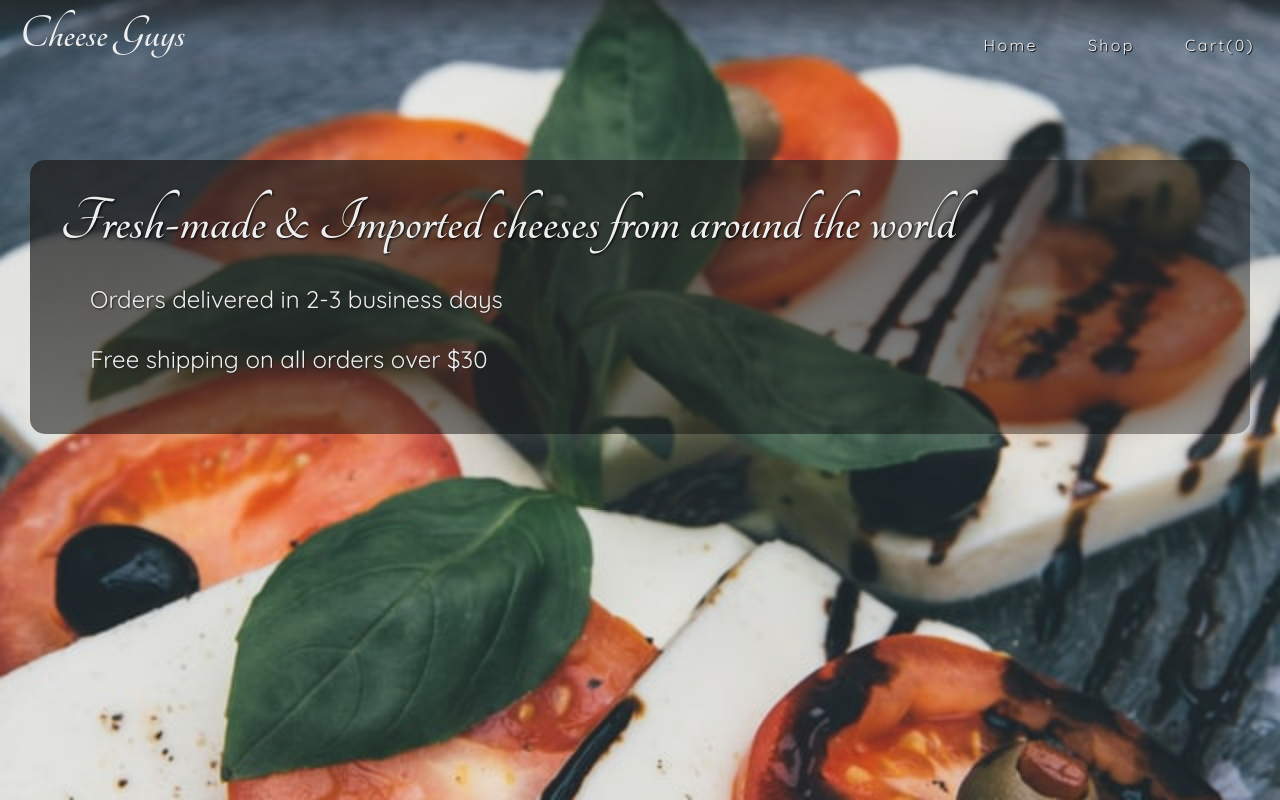
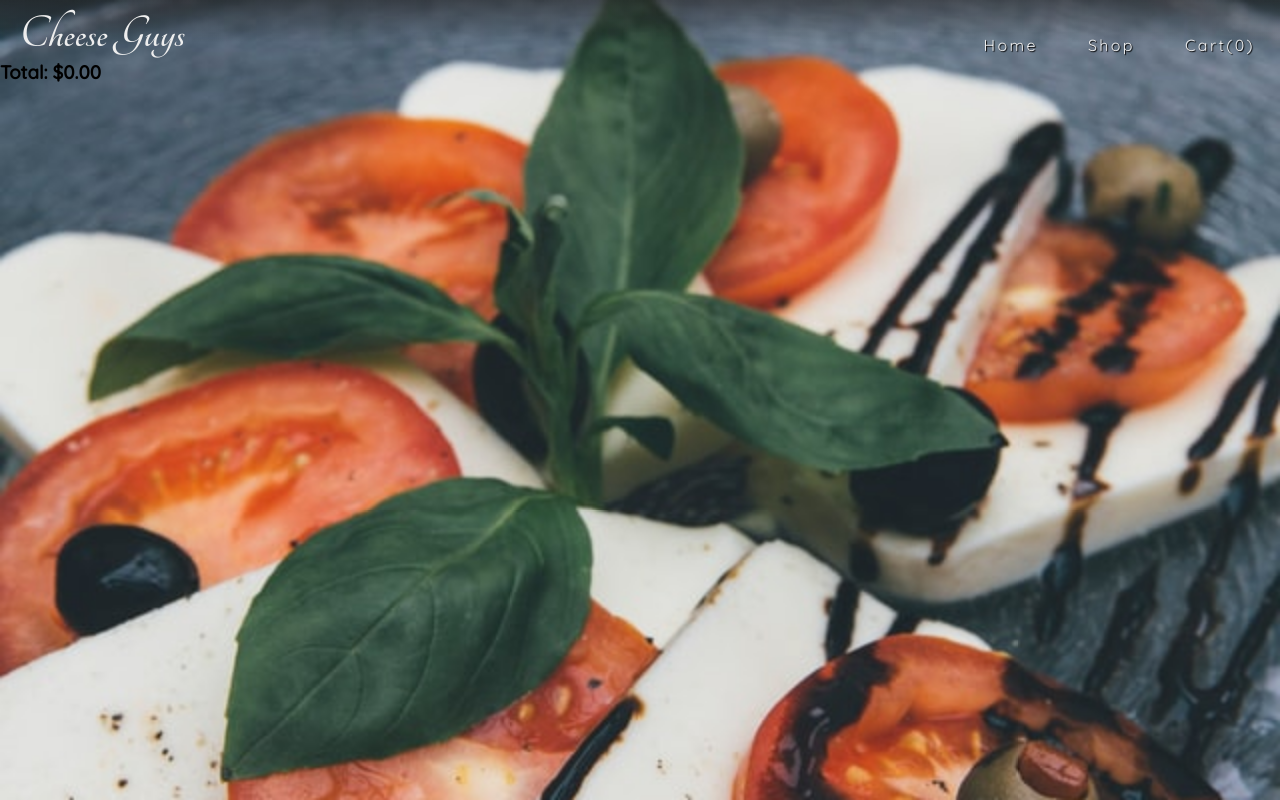
Before and after one commit to nsars19/shopping-cart, a React (Create React App) app: page /#/cart in a window 1280 px wide. Built offline with nearby package versions, Linux system fonts and the light colour scheme.

Commit message:
remove cartItems component, use Cart component instead
initially Cart only served to link to CartItems. This was redundant, and Cart was made the new endpoint.

```diff
--- a/src/App.js
+++ b/src/App.js
@@ -3,7 +3,7 @@ import { Switch, Route } from "react-router-dom";
 import Navbar from "./components/Navbar";
 import Homepage from "./components/Homepage";
 import Shop from "./components/Shop";
-import CartItems from "./components/CartItems";
+import Cart from "./components/Cart";
 import ItemDetail from "./components/ItemDetail";
 
 function App() {
@@ -30,8 +30,8 @@ function App() {
             return <ItemDetail {...props} cart={cart} handleClick={addToCart} />;
           }}
         />
-        <Route path="/cartitems" render={() => {
-          return <CartItems cart={cart} />
+        <Route path="/cart" render={() => {
+          return <Cart cart={cart} />
         }} />
         <Route path="/" component={Homepage} />
       </Switch>
--- a/src/components/Cart.js
+++ b/src/components/Cart.js
@@ -1,12 +1,26 @@
 import React, { useState } from "react";
 import { Link } from "react-router-dom";
+import uniqid from "uniqid";
 
 const Cart = (props) => {
   return (
-  <Link to={{
-    pathname: "/cartitems",
-    state: props.cart,
-  }}>Cart({props.cart.length})</Link>
+    <div>
+      {props.cart.map((item) => {
+        return (
+          <p key={uniqid()}>
+            {item.name} - ${item.price}
+          </p>
+        );
+      })}
+      <h3>
+        Total: $
+        {props.cart
+          .reduce((total, current) => {
+            return total + parseFloat(current.price);
+          }, 0)
+          .toFixed(2)}
+      </h3>
+    </div>
   );
 };
 
--- a/src/components/Navbar.js
+++ b/src/components/Navbar.js
@@ -14,7 +14,7 @@ const Navbar = (props) => {
         </span>
         <span className="nav-item">
           <Link to={{
-            pathname: "/cartitems",
+            pathname: "/cart",
             state: props.cart,
           }}>Cart({props.cart.length})</Link>
         </span>
```
Also changed, not shown: 1 other file (tests, documents, lock files or other folders).
